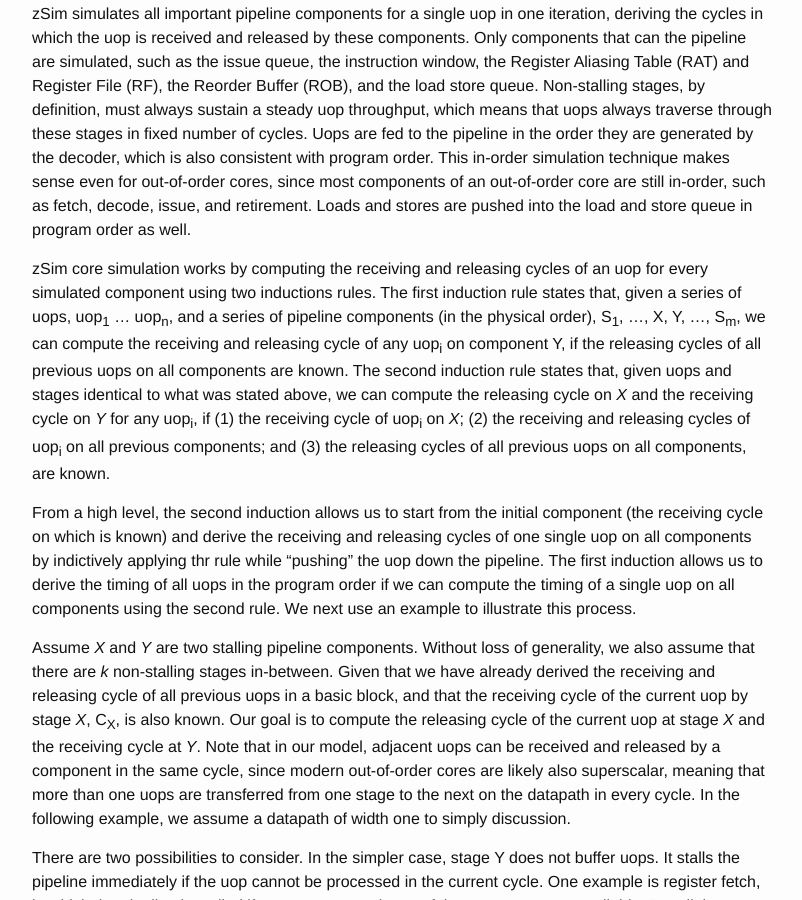
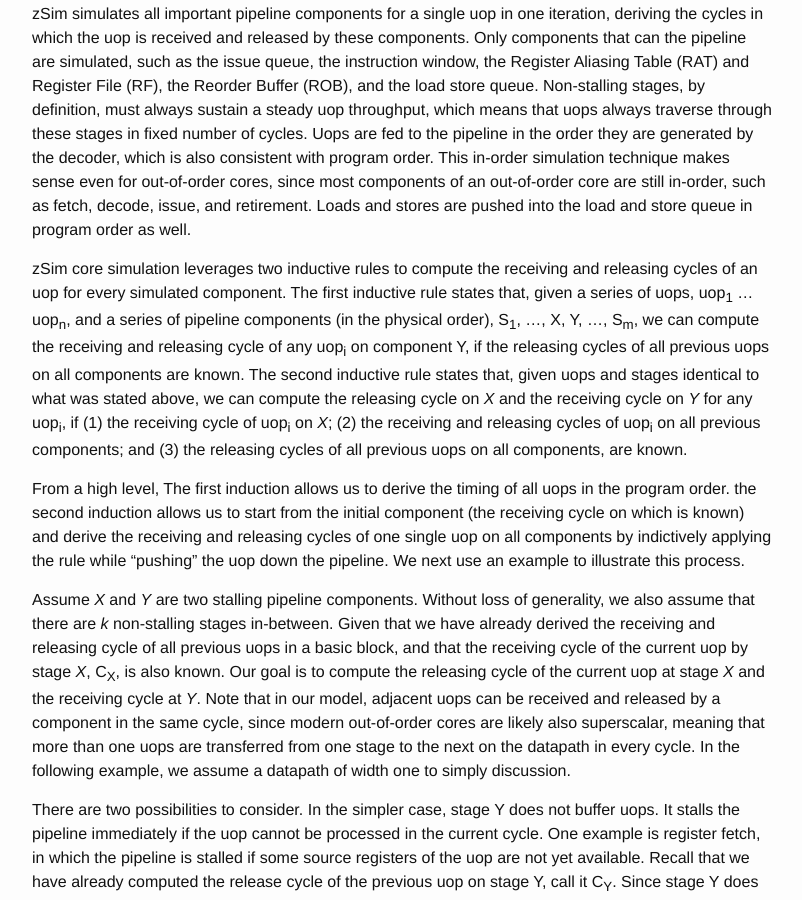
Before and after one commit to wangziqi2013/wangziqi2013.github.io, a Jekyll site: the page built from _posts/2019-12-31-zsim-microarch.markdown, in a window 1280 px wide and 900 px high, scrolled down 10745 px. Shown: the whole window, without its empty margins (238-1040 px from the left). Built offline with Jekyll 4.4.1, drawn with Linux system fonts in a browser that asks for light colours.

Commit message:
Adding induction

```diff
--- a/_posts/2019-12-31-zsim-microarch.markdown
+++ b/_posts/2019-12-31-zsim-microarch.markdown
@@ -387,20 +387,19 @@ the decoder, which is also consistent with program order. This in-order simulati
 cores, since most components of an out-of-order core are still in-order, such as fetch, decode, issue, and retirement. Loads
 and stores are pushed into the load and store queue in program order as well.
 
-zSim core simulation works by computing the receiving and releasing cycles of an uop for every simulated component using
-two inductions rules. The first induction rule states that, given a series of uops, uop<sub>1</sub> ... uop<sub>n</sub>,
+zSim core simulation leverages two inductive rules to compute the receiving and releasing cycles of an uop for every
+simulated component. The first inductive rule states that, given a series of uops, uop<sub>1</sub> ... uop<sub>n</sub>,
 and a series of pipeline components (in the physical order), S<sub>1</sub>, ..., X, Y, ..., S<sub>m</sub>, we can compute
 the receiving and releasing cycle of any uop<sub>i</sub> on component Y, if the releasing cycles of all previous uops on
-all components are known. The second induction rule states that, given uops and stages identical to what was stated
+all components are known. The second inductive rule states that, given uops and stages identical to what was stated
 above, we can compute the releasing cycle on *X* and the receiving cycle on *Y* for any uop<sub>i</sub>, if (1) the
 receiving cycle of uop<sub>i</sub> on *X*; (2) the receiving and releasing cycles of uop<sub>i</sub> on all previous
 components; and (3) the releasing cycles of all previous uops on all components, are known.
 
-From a high level, the second induction allows us to start from the initial component (the receiving cycle on which is
-known) and derive the receiving and releasing cycles of one single uop on all components by indictively applying thr rule
-while "pushing" the uop down the pipeline. The first induction allows us to derive the timing of all uops in the program
-order if we can compute the timing of a single uop on all components using the second rule. We next use an example to
-illustrate this process.
+From a high level, The first induction allows us to derive the timing of all uops in the program order.
+the second induction allows us to start from the initial component (the receiving cycle on which is
+known) and derive the receiving and releasing cycles of one single uop on all components by indictively applying the rule
+while "pushing" the uop down the pipeline. We next use an example to illustrate this process.
 
 Assume *X* and *Y* are two stalling pipeline components. Without loss of generality, we also assume that there are *k*
 non-stalling stages in-between. Given that we have already derived the receiving and releasing cycle of all previous uops in a basic
```
